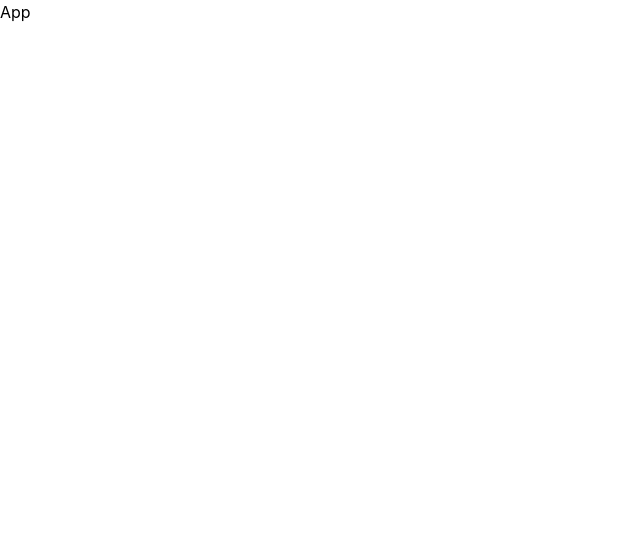
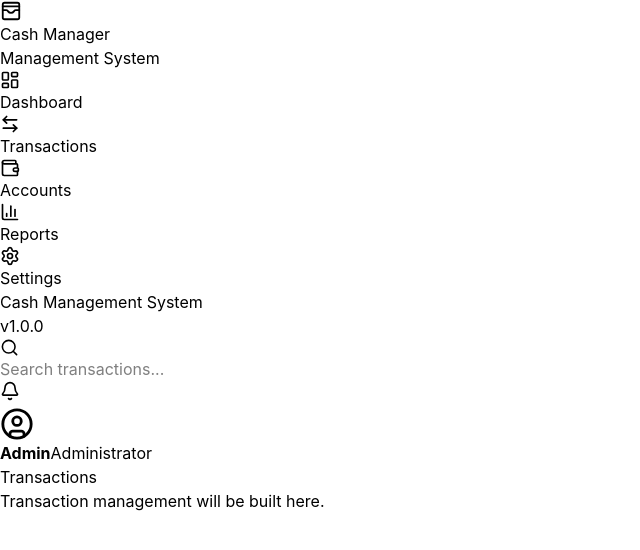
Before and after one commit to Riyadulislamratul/Cash_Management_System_with_Js, a React (Vite) app: page /transactions in a window 1280 px wide. Shown: the top 550 px of the page, without its empty margins (0-640 px from the left). Built offline with nearby package versions, Linux system fonts and the light colour scheme.

Commit message:
App.jsx updated

```diff
--- a/src/App.jsx
+++ b/src/App.jsx
@@ -1,9 +1,24 @@
-import React from 'react'
+import { BrowserRouter, Routes, Route } from "react-router-dom";
 
-const App = () => {
+import Layout from "./components/layout/Layout";
+import Dashboard from "./pages/Dashboard";
+import Transactions from "./pages/Transactions";
+import Accounts from "./pages/Accounts";
+import Reports from "./pages/Reports";
+import Settings from "./pages/Settings";
+
+export default function App() {
   return (
-    <div>App</div>
-  )
+    <BrowserRouter>
+      <Layout>
+        <Routes>
+          <Route path="/" element={<Dashboard />} />
+          <Route path="/transactions" element={<Transactions />} />
+          <Route path="/accounts" element={<Accounts />} />
+          <Route path="/reports" element={<Reports />} />
+          <Route path="/settings" element={<Settings />} />
+        </Routes>
+      </Layout>
+    </BrowserRouter>
+  );
 }
-
-export default App
```
